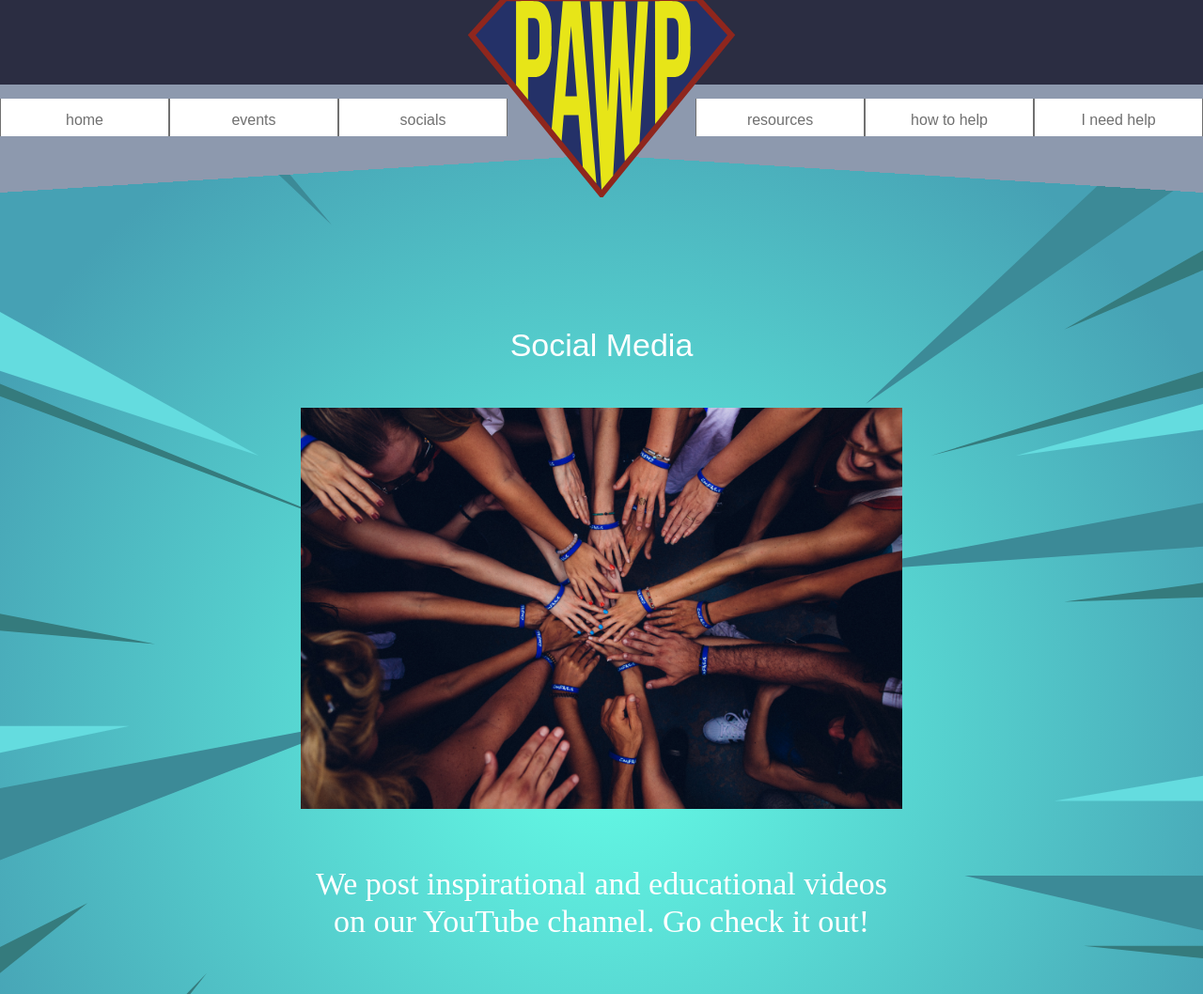
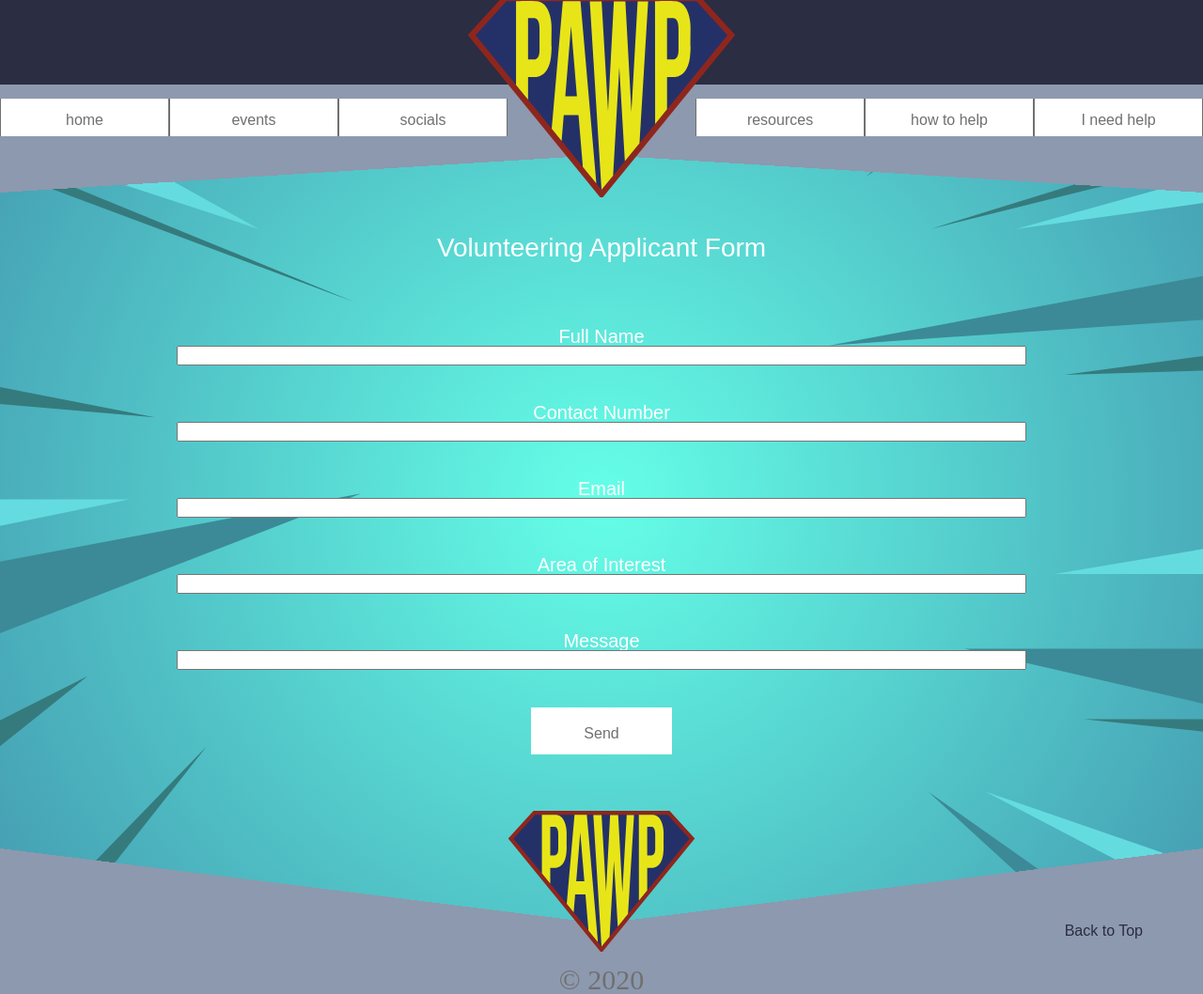
Before and after one commit to amiecollins/CollierV_CollinsA_CunhaR_HollenbeckK_FIP3, a PHP site: page / in a window 1280 px wide. Shown: the top 1058 px of the page at 94% size. Run offline with PHP 8.4, Linux system fonts and the light colour scheme; some web fonts are replaced.

Commit message:
Currently working on the volunteer form sass

```diff
--- a/public/js/index.js
+++ b/public/js/index.js
@@ -15,7 +15,7 @@ const vueIndex = (() => {
     let vm = new Vue({
 
         data: {
-            page: "socialmedia",
+            page: "volunteering",
             burger: {
                 active: false,
                 url: "images/bg.svg",
--- a/public/js/pages/volunteering.js
+++ b/public/js/pages/volunteering.js
@@ -48,7 +48,7 @@ export default {
         <h2 class="volun-title" v-text="title"></h2>
         <div class="volun-content">
             <form class="volun-form">
-                <div class="volun-form-item" v-for="item in form"><label for="item.id" v-text="item.name"></label><input type="item.type" value="item.value" id="item.id"></div>
+                <div class="volun-form-item" v-for="item in form"><label for="item.id" v-text="item.name"></label><input type="item.type" :value="item.value" id="item.id"></div>
                 <div class="volun-button" @click="submitform">Send</div>
             </form>
         </div>
--- a/public/styles/sass/main.scss
+++ b/public/styles/sass/main.scss
@@ -8,6 +8,7 @@
 @import "pages/_home.scss";
 @import "pages/_resources.scss";
 @import "pages/_socialmedia.scss";
+@import "pages/_volunteering.scss";
 @import "components/_videoplayer.scss";
 @import "components/_header.scss";
 @import "components/_footer.scss";
--- /dev/null
+++ b/public/styles/sass/pages/_volunteering.scss
@@ -0,0 +1,51 @@
+.volunteering{
+    margin-top: 250px;
+}
+
+.volun-title {
+    color: white;
+    font-size: 28px;
+    font-family: $header-font;
+    text-align: center;
+    margin-bottom: 70px;
+}
+
+.volun-form-item {
+    margin-top: 20px;
+    margin-bottom: 40px;
+    display: flex;
+    flex-direction: column;
+}
+
+.volun-form-item label {
+    color: white;
+    font-family: $header-font;
+    font-size: 20px;
+    text-align: center;
+}
+
+.volun-form-item input {
+    width: 70%;
+    margin-left: auto;
+    margin-right: auto;
+}
+
+#message {
+    height: 200px;
+}
+
+.volun-button {
+    margin-bottom: 100px;
+    margin-left: auto;
+    margin-right: auto;
+    padding-top: 20px;
+    background-color: white;
+    text-align: center;
+    vertical-align: center;
+    font-family: $header-font;
+    color: $grey;
+    border-color: black;
+    border-style: solid;
+    width: 150px;
+    height: 30px;
+}
```
Also changed, not shown: public/styles/css/main.css, public/styles/sass/pages/volunteering.scss (deleted), 2 other files.
